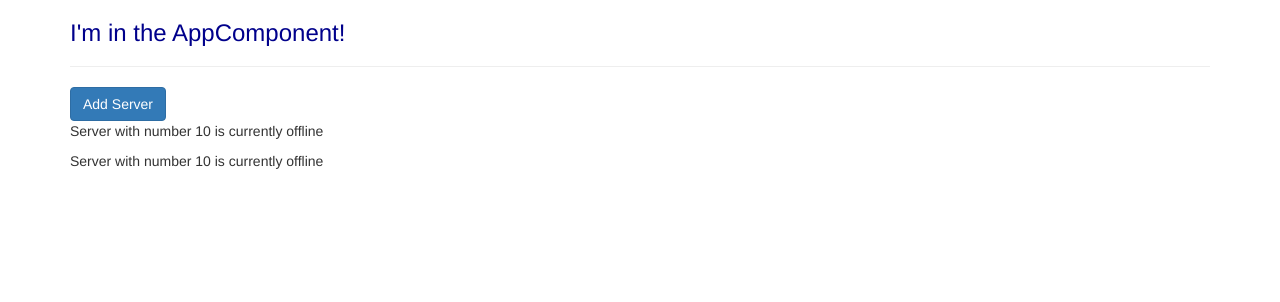
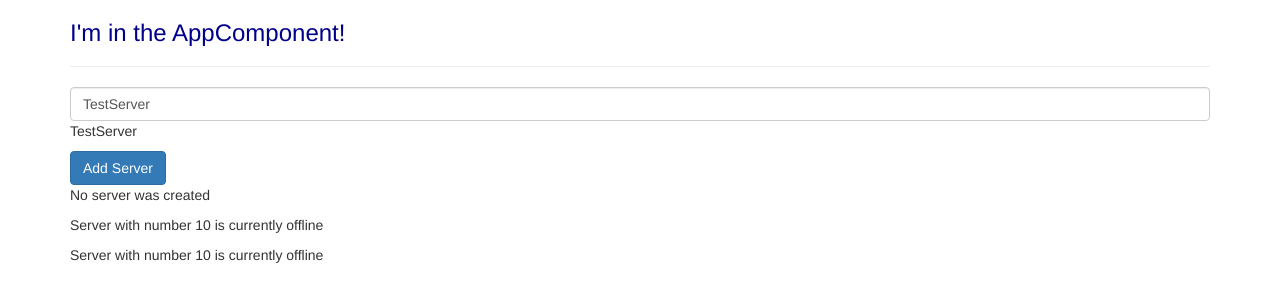
Before and after one commit to varma94/Angular-Application, an Angular app: page / in a window 1280 px wide. Shown: the top 302 px of the page. Built offline with nearby package versions, Linux system fonts and the light colour scheme.

Commit message:
added two way databinding

```diff
--- a/src/app/servers/servers.component.html
+++ b/src/app/servers/servers.component.html
@@ -1,3 +1,7 @@
-<button class="btn btn-primary" [disabled]="!allowAddServer">Add Server</button>
+<!--<input type="text" class="form-control" (input)="onUpdateServerName($event)">-->
+<input type="text" class="form-control" [(ngModel)]="serverName">
+<p>{{ serverName }}</p>
+<button class="btn btn-primary" [disabled]="!allowAddServer" (click)="onCreateServer()">Add Server</button>
+<p>{{ serverCreated }}</p>
 <app-server></app-server>
 <app-server></app-server>
--- a/src/app/servers/servers.component.ts
+++ b/src/app/servers/servers.component.ts
@@ -13,6 +13,8 @@ import { Component, OnInit } from '@angular/core';
 })
 export class ServersComponent implements OnInit {
   allowAddServer:boolean = false;
+  serverCreated:string = "No server was created";
+  serverName = 'TestServer';
   constructor() {
     setTimeout(()=>{
       this.allowAddServer = true;
```
